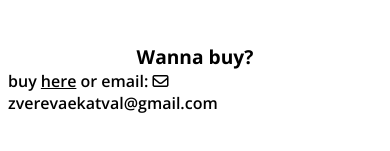
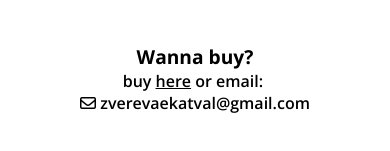
Before and after one commit to maxzhirnov/kate-svelte, a Svelte app: page / in a window 390 px wide. Shown: the part 475-626 px from the top of the page. Built offline with nearby package versions, Linux system fonts and the light colour scheme.

Commit message:
footer rework

```diff
--- a/src/components/Footer.svelte
+++ b/src/components/Footer.svelte
@@ -1,10 +1,10 @@
 <footer>
     <div class="question">Wanna buy?</div>
-    <div>
-        buy <a class="gallery-link" href="https://artonline24.ru/artists/info/8608/"> <span class="underline">here</span></a> or email:
-        <a href="mailto:zverevaekatval@gmail.com">
+    <div class="contacts">
+        <div>buy <a class="gallery-link" href="https://artonline24.ru/artists/info/8608/"> <span class="underline">here</span></a> or email:&nbsp;</div>
+        <div><a href="mailto:zverevaekatval@gmail.com">
             <i class="fa-regular fa-envelope"></i> zverevaekatval@gmail.com
-        </a>
+        </a></div>
     </div>
 </footer>
 
@@ -27,6 +27,12 @@
     cursor: pointer; /* изменить курсор на указатель */
     }
 
+    .contacts {
+        text-align: center;
+        display: flex;
+        flex-direction: row;
+    }
+
     .question {
         font-size: 1.2rem;
         font-weight: 700;
@@ -35,4 +41,10 @@
     .underline {
         text-decoration: underline;
     }
+
+    @media (max-width: 600px) {
+        .contacts {
+            flex-direction: column;
+        }
+    }
 </style>
```
